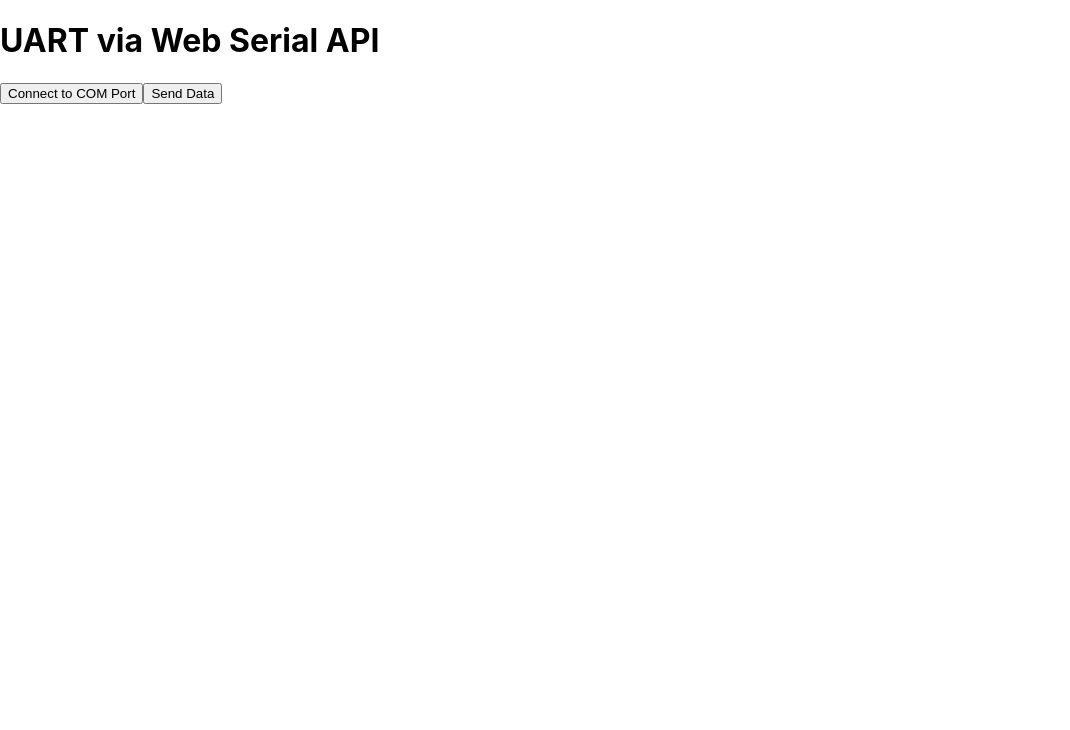
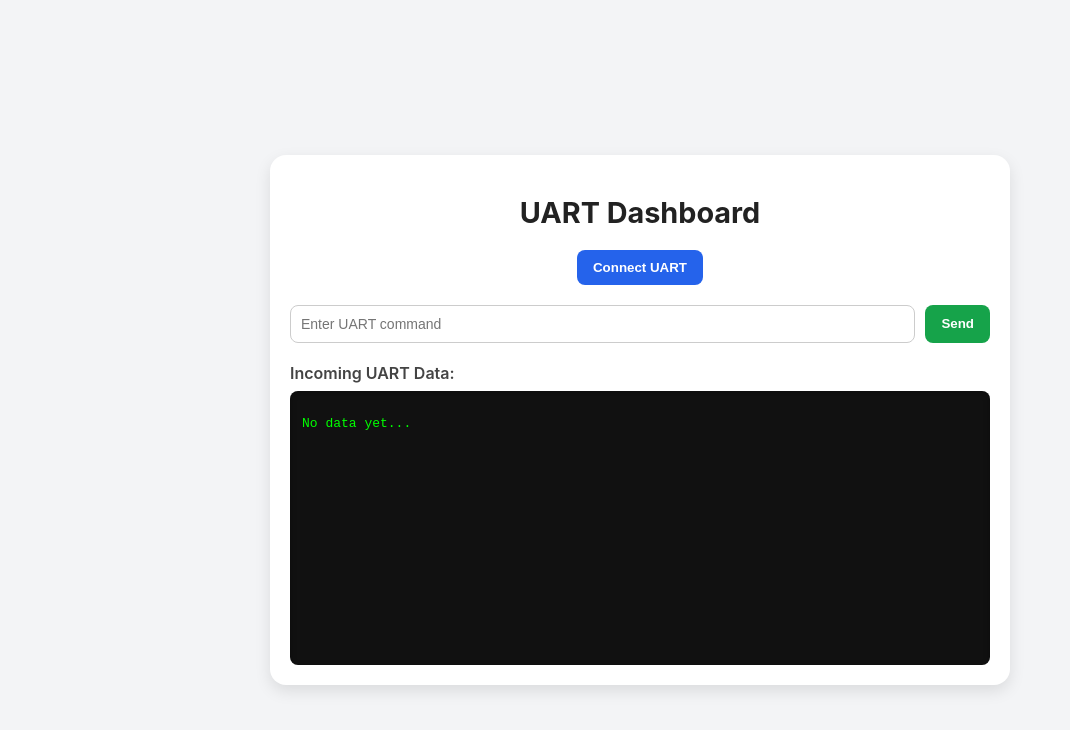
Before and after one commit to siddhiGvc2/Kwikay_Uart_Monitor, a React (Create React App) app: page / in a window 1280 px wide. Shown: the top 730 px of the page, without its empty margins (0-1070 px from the left). Built offline with nearby package versions, Linux system fonts and the light colour scheme.

Commit message:
Display uart incomming data & send data added

```diff
--- a/src/App.css
+++ b/src/App.css
@@ -1,38 +1,96 @@
-.App {
-  text-align: center;
+/* Layout */
+.container {
+  min-height: 100vh;
+  display: flex;
+  align-items: center;
+  justify-content: center;
+  background: #f3f4f6;
+  padding: 20px;
 }
 
-.App-logo {
-  height: 40vmin;
-  pointer-events: none;
+.card {
+  background: white;
+  border-radius: 16px;
+  padding: 20px;
+  max-width: 700px;
+  width: 100%;
+  box-shadow: 0px 6px 16px rgba(0, 0, 0, 0.1);
 }
 
-@media (prefers-reduced-motion: no-preference) {
-  .App-logo {
-    animation: App-logo-spin infinite 20s linear;
-  }
+/* Headings */
+.title {
+  font-size: 1.8rem;
+  font-weight: bold;
+  text-align: center;
+  margin-bottom: 20px;
+  color: #222;
 }
 
-.App-header {
-  background-color: #282c34;
-  min-height: 100vh;
+.subtitle {
+  font-size: 1rem;
+  font-weight: 600;
+  margin-top: 20px;
+  margin-bottom: 8px;
+  color: #444;
+}
+
+/* Center helper */
+.center {
   display: flex;
-  flex-direction: column;
-  align-items: center;
   justify-content: center;
-  font-size: calc(10px + 2vmin);
+  margin-bottom: 20px;
+}
+
+/* Input + Button */
+.send-section {
+  display: flex;
+  gap: 10px;
+  margin-bottom: 20px;
+}
+
+.input {
+  flex: 1;
+  padding: 10px;
+  border: 1px solid #ccc;
+  border-radius: 8px;
+  font-size: 14px;
+}
+
+.btn {
+  padding: 10px 16px;
+  border: none;
+  border-radius: 8px;
+  cursor: pointer;
+  font-weight: 600;
+  transition: 0.2s ease;
   color: white;
 }
 
-.App-link {
-  color: #61dafb;
+.btn.connect {
+  background-color: #2563eb;
 }
 
-@keyframes App-logo-spin {
-  from {
-    transform: rotate(0deg);
-  }
-  to {
-    transform: rotate(360deg);
-  }
+.btn.connect:hover {
+  background-color: #1d4ed8;
 }
+
+.btn.send {
+  background-color: #16a34a;
+}
+
+.btn.send:hover {
+  background-color: #15803d;
+}
+
+/* Terminal Style */
+.terminal {
+  background: #111;
+  color: #0f0;
+  font-family: "Courier New", monospace;
+  font-size: 13px;
+  border-radius: 8px;
+  padding: 12px;
+  height: 250px;
+  overflow-y: auto;
+  box-shadow: inset 0px 2px 6px rgba(0, 0, 0, 0.3);
+}
--- a/src/App.js
+++ b/src/App.js
@@ -1,53 +1,81 @@
 import { useState } from "react";
+import "./App.css"; // Import the CSS file
 
 export default function App() {
   const [port, setPort] = useState(null);
-  const [data, setData] = useState("");
+  const [writer, setWriter] = useState(null);
+  const [uartData, setUartData] = useState("");
+  const [msg, setMsg] = useState("");
 
+  // Connect to UART
   const connectSerial = async () => {
     try {
-      const port = await navigator.serial.requestPort();
-      await port.open({ baudRate: 115200 });
-      setPort(port);
+      const selectedPort = await navigator.serial.requestPort();
+      await selectedPort.open({ baudRate: 115200 });
+      setPort(selectedPort);
 
-      const reader = port.readable.getReader();
-      while (true) {
-        const { value, done } = await reader.read();
-        if (done) break;
-        if (value) {
-          setData(prev => prev + new TextDecoder().decode(value));
+      // Setup writer for sending
+      const writer = selectedPort.writable.getWriter();
+      setWriter(writer);
+
+      // Setup reader for receiving
+      const reader = selectedPort.readable.getReader();
+      const decoder = new TextDecoder();
+
+      const readLoop = async () => {
+        while (true) {
+          const { value, done } = await reader.read();
+          if (done) break;
+          if (value) {
+            setUartData((prev) => prev + decoder.decode(value));
+          }
         }
-      }
+      };
+
+      readLoop();
     } catch (err) {
-      console.error("Serial connection failed: ", err);
+      console.error("Error connecting to UART:", err);
     }
   };
 
-  const sendSerial = async (message) => {
-    if (!port) return;
-    const writer = port.writable.getWriter();
-    await writer.write(new TextEncoder().encode(message + "\n"));
-    writer.releaseLock();
+  // Send message to UART
+  const sendSerial = async () => {
+    if (!writer) return;
+    await writer.write(new TextEncoder().encode(msg + "\n"));
+    setMsg("");
   };
 
   return (
-    <div className="p-4">
-      <h1 className="text-xl">UART via Web Serial API</h1>
-      <button
-        onClick={connectSerial}
-        className="p-2 bg-blue-500 text-white rounded"
-      >
-        Connect to COM Port
-      </button>
+    <div className="container">
+      <div className="card">
+        <h1 className="title">UART Dashboard</h1>
 
-      <button
-        onClick={() => sendSerial("Hello UART")}
-        className="p-2 bg-green-500 text-white rounded ml-2"
-      >
-        Send Data
-      </button>
+        {!port && (
+          <div className="center">
+            <button onClick={connectSerial} className="btn connect">
+              Connect UART
+            </button>
+          </div>
+        )}
 
-      <pre className="bg-gray-100 p-2 mt-4">{data}</pre>
+        <div className="send-section">
+          <input
+            type="text"
+            value={msg}
+            onChange={(e) => setMsg(e.target.value)}
+            placeholder="Enter UART command"
+            className="input"
+          />
+          <button onClick={sendSerial} className="btn send">
+            Send
+          </button>
+        </div>
+
+        <h2 className="subtitle">Incoming UART Data:</h2>
+        <div className="terminal">
+          <pre>{uartData || "No data yet..."}</pre>
+        </div>
+      </div>
     </div>
   );
 }
```
